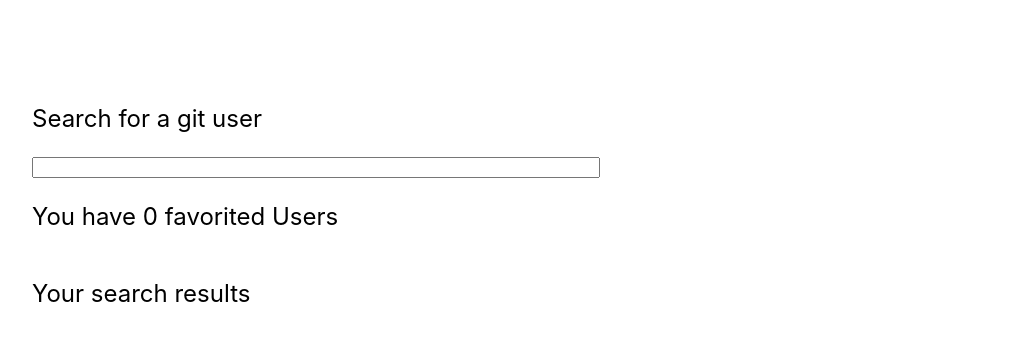
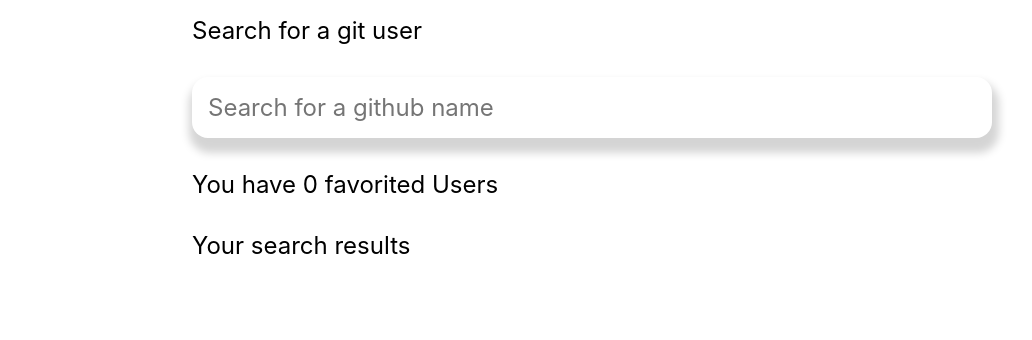
Before and after one commit to naskichan/coding-challenge-git-api, a React (Create React App) app: page / in a window 1280 px wide. Shown: the top 340 px of the page, without its empty margins (48-1080 px from the left). Built offline with nearby package versions, Linux system fonts and the light colour scheme.

Commit message:
fixed detail view opening on favorite

```diff
--- a/src/App.js
+++ b/src/App.js
@@ -47,9 +47,10 @@ function App() {
     handleChange(query)
   }
   return (
+    <HorizontalWrapper>
       <Page>
         <p>Search for a git user</p>
-      <Input value={query} onChange={event => setQuery(event.target.value)} />
+        <Input placeholder="Search for a github name" value={query} onChange={event => setQuery(event.target.value)} />
         <p>You have {favoritedUsers.length} favorited Users</p>
         {favoritedUsers.map(user => (
           <User data={user} fav={true} onClick={() => {handleFavorize(user)}}/>
@@ -66,15 +67,30 @@ function App() {
 
         </InfiniteScroll>
       </Page>
+    </HorizontalWrapper>
   );
 }
 const Page = styled.div`
   display: flex;
   flex-direction: column;
-  margin: 5rem;
   font-size: 1.5rem;
+  >p{
+    margin: 1rem;
+  }
 `
 const Input = styled.input`
-  width: 50%;
+  all: unset;
+  width: 48rem;
+  padding: 1rem;
+  margin: 1rem;
+  border-radius: 1rem;
+  align-self: center;
+  -webkit-box-shadow: 2px 10px 8px 5px rgba(0,0,0,0.17);
+    box-shadow: 2px 10px 8px 5px rgba(0,0,0,0.17);
+`
+const HorizontalWrapper = styled.div`
+  display: flex;
+  flex-direction: row;
+  justify-content: center;
 `
 export default App;
--- a/src/components/User.js
+++ b/src/components/User.js
@@ -7,7 +7,8 @@ function User(props) {
     const toggleOpen = () => setOpened(value => !value)
     return (
     <MainWrapper>
-        <OverviewWrapper onClick={toggleOpen}>
+        <OverviewWrapper>
+            <ClickWrapper onClick={toggleOpen}>
                 <ImageWrapper>
                     <Image src={props.data.avatar_url} alt='avatar' />
                 </ImageWrapper>
@@ -15,6 +16,7 @@ function User(props) {
                     <p>Username: {props.data.login}</p>
                     <p>ID: {props.data.id}</p>
                 </InformationWrapper>
+            </ClickWrapper>
             <ButtonWrapper>
                 <Button label="Favorize" fav={props.fav} onClick={props.onClick}/>
             </ButtonWrapper>
@@ -40,6 +42,17 @@ const OverviewWrapper = styled.div`
 const InformationWrapper = styled.div`
     display: flex;
     flex-direction: column;
+    flex-grow: 1;
+    justify-content: center;
+    margin-left: 1rem;
+    p{
+        padding: 1rem;
+    }
+`
+const ClickWrapper = styled.div`
+    display: flex;
+    flex-grow: 1;
+    flex-direction: row;
 `
 const ImageWrapper = styled.div`
     overflow: hidden;
@@ -61,11 +74,10 @@ const DetailWrapper = styled.div`
 const MainWrapper = styled.div`
     display: flex;
     flex-direction: column;
-    margin: 1rem;
-    -webkit-box-shadow: 10px 10px 15px 5px rgba(0,0,0,0.17);
-    box-shadow: 10px 10px 15px 5px rgba(0,0,0,0.17);
+    margin: 1rem 1rem 1rem 1rem;
+    -webkit-box-shadow: 2px 10px 8px 5px rgba(0,0,0,0.17);
+    box-shadow: 2px 10px 8px 5px rgba(0,0,0,0.17);
     border-radius: 1rem;
-    max-width: 50%;
 
 `
 const Link = styled.a`
```
Lines whose indentation alone changed are shown as unchanged.
